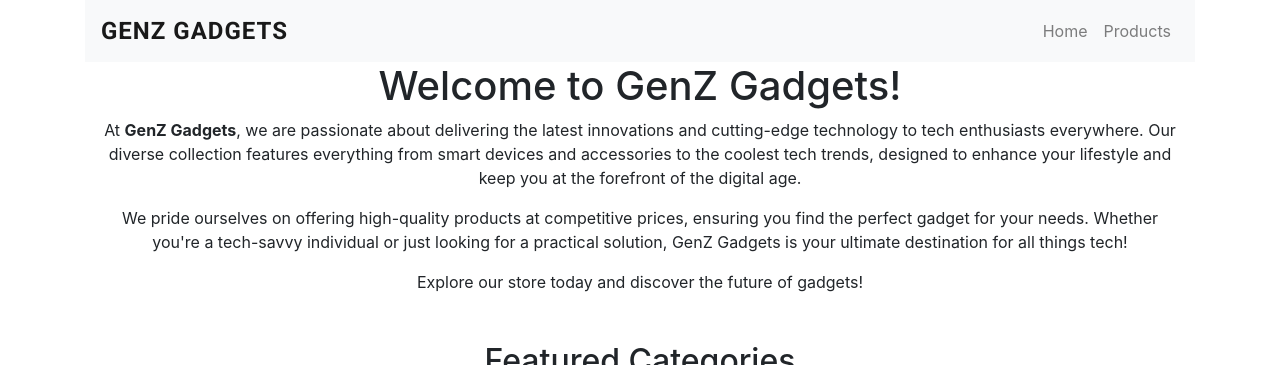
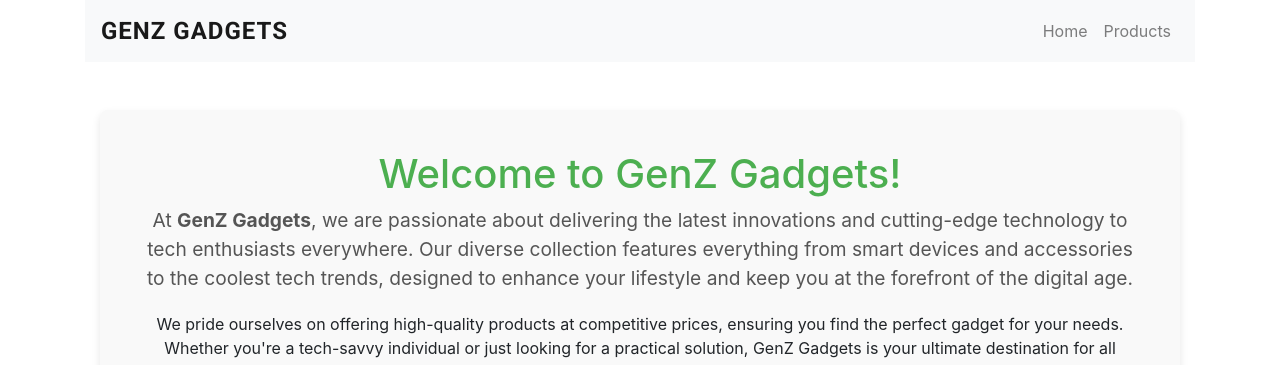
Before and after one commit to Romsh1/DevOps-Tools-and-Practices, a Flask app: page / in a window 1280 px wide. Shown: the top 365 px of the page. Run offline with Flask 3, Linux system fonts and the light colour scheme; some libraries are stand-ins or nearby versions.

Commit message:
Added bootstrap and custom styling to Products and Home pages

```diff
--- a/app/static/css/styles.css
+++ b/app/static/css/styles.css
@@ -1,4 +1,4 @@
-/*For text logo*/
+/*Style For text logo*/
 .navbar-brand {
     font-size: 24px;
     font-weight: bold;
@@ -14,6 +14,51 @@
     text-shadow: 1px 1px 5px rgba(0, 0, 0, 0.3);
 }
 
+/*Style for Content in home page*/
 .navbar-brand {
     font-family: 'Roboto', sans-serif;
 }
+
+.custom-home {
+    background-color: #f9f9f9;
+    padding: 40px;
+    border-radius: 8px;
+    box-shadow: 0 4px 8px rgba(0, 0, 0, 0.1);
+}
+
+.custom-home h1 {
+    font-size: 2.5rem;
+    color: #4CAF50;
+}
+
+.custom-home .custom-lead {
+    font-size: 1.2rem;
+    margin-bottom: 20px;
+    color: #555;
+}
+
+/* Table header styling */
+.table th {
+    background-color: #f8f9fa;
+    color: #343a40;
+    font-weight: bold;
+    border-bottom: 2px solid #6c757d;
+}
+
+/* Table data styling */
+.table td {
+    vertical-align: middle;
+    font-size: 1.1rem;
+}
+
+/* Add a subtle shadow effect to the table */
+.table {
+    box-shadow: 0 4px 10px rgba(0, 0, 0, 0.1);
+    background-color: #ffffff;
+}
+
+/* styles for products heading */
+h1 {
+    color: #343a40;
+    font-size: 1.5rem;
+}
--- a/app/templates/home.html
+++ b/app/templates/home.html
@@ -1,45 +1,18 @@
+
+
 {% extends "base.html" %}
+
 {% block content %}
-<div class="text-center">
-    <div class="text-center">
-        <h1>Welcome to GenZ Gadgets!</h1>
-        <p>At <strong>GenZ Gadgets</strong>, we are passionate about delivering the latest innovations and cutting-edge technology to tech enthusiasts everywhere. Our diverse collection features everything from smart devices and accessories to the coolest tech trends, designed to enhance your lifestyle and keep you at the forefront of the digital age.</p>
-        <p>We pride ourselves on offering high-quality products at competitive prices, ensuring you find the perfect gadget for your needs. Whether you're a tech-savvy individual or just looking for a practical solution, GenZ Gadgets is your ultimate destination for all things tech!</p>
-        <p>Explore our store today and discover the future of gadgets!</p>
-    </div>
-
-    <div class="mt-5">
-        <h2>Featured Categories</h2>
-        <div class="row">
-            <div class="col-md-4">
-                <div class="card">
-                    <img src="{{ url_for('static', filename='images/category1.jpg') }}" class="card-img-top" alt="Smart Devices">
-                    <div class="card-body">
-                        <h5 class="card-title">Smart Devices</h5>
-                        <p class="card-text">Explore the latest in smart technology.</p>
-                        <a href="/products" class="btn btn-primary">Shop Now</a>
-                    </div>
-                </div>
-            </div>
-            <div class="col-md-4">
-                <div class="card">
-                    <img src="{{ url_for('static', filename='images/category2.jpg') }}" class="card-img-top" alt="Accessories">
-                    <div class="card-body">
-                        <h5 class="card-title">Accessories</h5>
-                        <p class="card-text">Find the perfect accessories for your gadgets.</p>
-                        <a href="/products" class="btn btn-primary">Shop Now</a>
-                    </div>
-                </div>
-            </div>
-            <div class="col-md-4">
-                <div class="card">
-                    <img src="{{ url_for('static', filename='images/category3.jpg') }}" class="card-img-top" alt="Gadget Trends">
-                    <div class="card-body">
-                        <h5 class="card-title">Gadget Trends</h5>
-                        <p class="card-text">Stay updated with the latest tech trends.</p>
-                        <a href="/products" class="btn btn-primary">Shop Now</a>
-                    </div>
-                </div>
-            </div>
-        </div>
-    </div></div>{% endblock %}
+<div class="container text-center my-5 custom-home">
+    <h1>Welcome to GenZ Gadgets!</h1>
+    <p class="custom-lead">
+        At <strong>GenZ Gadgets</strong>, we are passionate about delivering the latest innovations and cutting-edge technology to tech enthusiasts everywhere. Our diverse collection features everything from smart devices and accessories to the coolest tech trends, designed to enhance your lifestyle and keep you at the forefront of the digital age.
+    </p>
+    <p>
+        We pride ourselves on offering high-quality products at competitive prices, ensuring you find the perfect gadget for your needs. Whether you're a tech-savvy individual or just looking for a practical solution, GenZ Gadgets is your ultimate destination for all things tech!
+    </p>
+    <p>
+        Explore our store today and discover the future of gadgets!
+    </p>
+</div>
+{% endblock %}
```
Also changed, not shown: app/templates/products.html (+16 -11 lines), insert_data.py (+18 -12 lines), app/static/images/beans.jpg (deleted), app/static/images/camera.jpg, app/static/images/lipstick.jpg (deleted), app/static/images/msi.jpg (added), app/static/images/tablet.jpg (added), app/static/images/watch.jpg (added).
